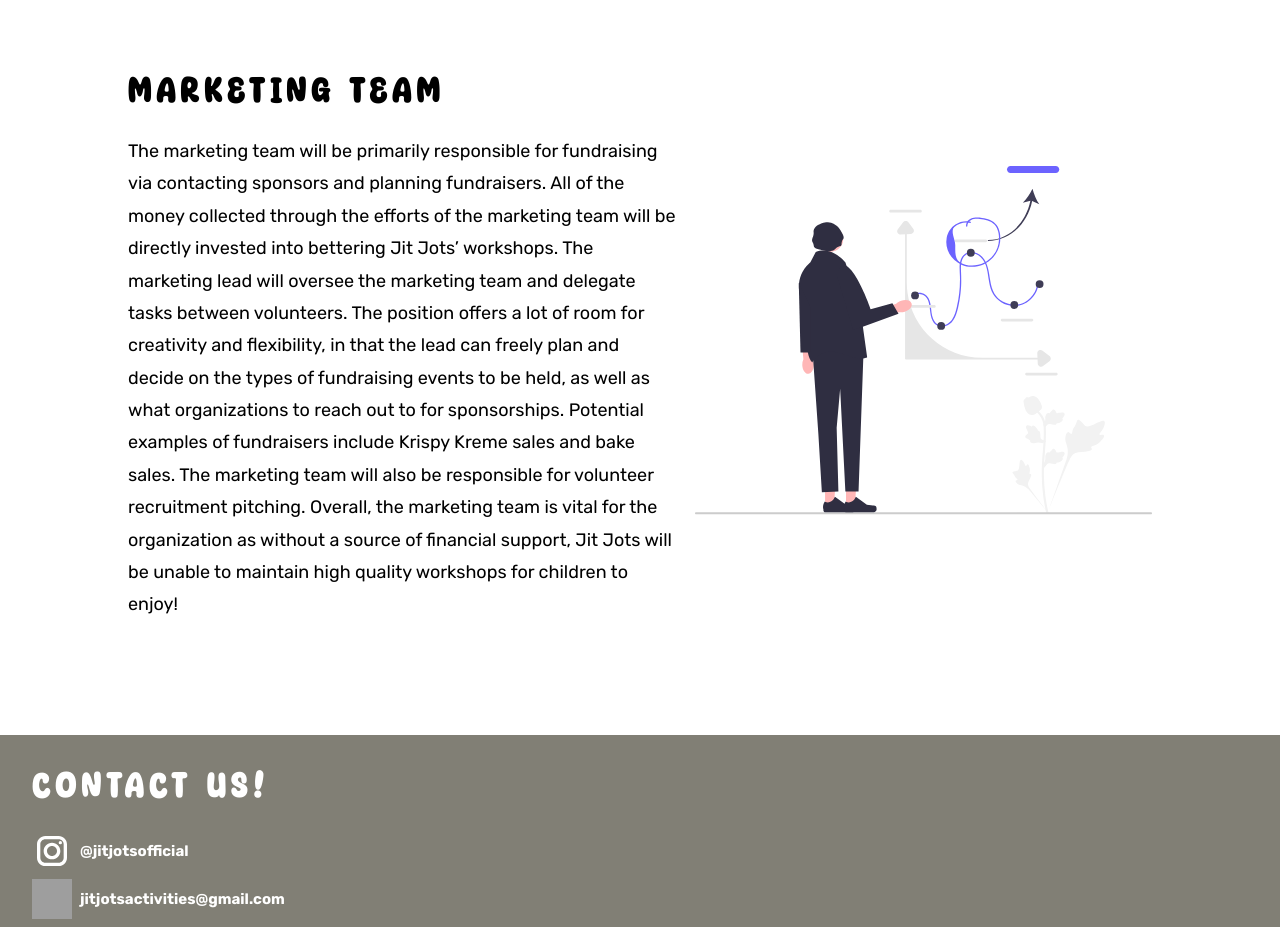
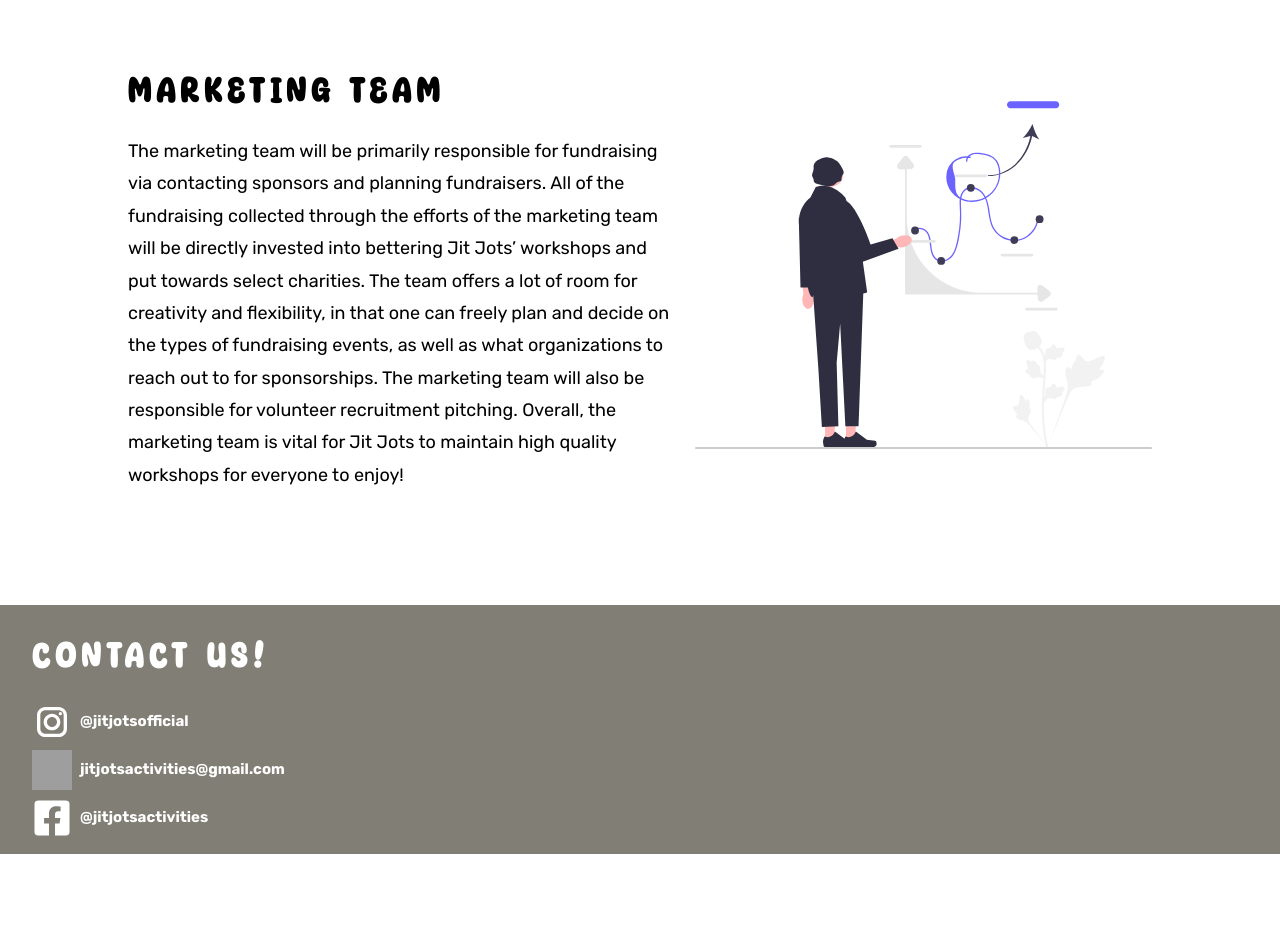
Before and after one commit to ritchiexia/jitjots, a React (Vite) app: page /get-involved in a window 1280 px wide. Shown: the part 1740-2667 px from the top of the page. After the commit the page ends 2594 px from the top, so only its background shows below. Built offline with nearby package versions, Linux system fonts and the light colour scheme; grey boxes are pictures that could not be loaded.

Commit message:
added reversed JJ and update marketing blurb

```diff
--- a/src/routes/get-involved/index.tsx
+++ b/src/routes/get-involved/index.tsx
@@ -92,19 +92,16 @@
           <h2>Marketing Team</h2>
           <p>
             The marketing team will be primarily responsible for fundraising via
-            contacting sponsors and planning fundraisers. All of the money
+            contacting sponsors and planning fundraisers. All of the fundraising
             collected through the efforts of the marketing team will be directly
-            invested into bettering Jit Jots’ workshops. The marketing lead will
-            oversee the marketing team and delegate tasks between volunteers.
-            The position offers a lot of room for creativity and flexibility, in
-            that the lead can freely plan and decide on the types of fundraising
-            events to be held, as well as what organizations to reach out to for
-            sponsorships. Potential examples of fundraisers include Krispy Kreme
-            sales and bake sales. The marketing team will also be responsible
-            for volunteer recruitment pitching. Overall, the marketing team is
-            vital for the organization as without a source of financial support,
-            Jit Jots will be unable to maintain high quality workshops for
-            children to enjoy!
+            invested into bettering Jit Jots’ workshops and put towards select
+            charities. The team offers a lot of room for creativity and
+            flexibility, in that one can freely plan and decide on the types of
+            fundraising events, as well as what organizations to reach out to
+            for sponsorships. The marketing team will also be responsible for
+            volunteer recruitment pitching. Overall, the marketing team is vital
+            for Jit Jots to maintain high quality workshops for everyone to
+            enjoy!
           </p>
         </div>
         <img
--- a/src/routes/home/index.tsx
+++ b/src/routes/home/index.tsx
@@ -4,7 +4,7 @@
 import Workshops1 from "@/assets/Workshops1.png";
 import Worksheets from "@/assets/worksheets.png";
 import JJ from "@/assets/JJ_default.png";
-import JJ_labcoat from "@/assets/JJ_labcoat.png";
+import JJ_labcoat_L from "@/assets/JJ_labcoat_L.png";
 import JJ_spacesuit from "@/assets/JJ_spacesuit.png";
 
 import "./styles.scss";
@@ -42,7 +42,7 @@
         <div style={{ position: "relative" }}>
           <img src={Workshops1} className="image" />
           <img
-            src={JJ_labcoat}
+            src={JJ_labcoat_L}
             className="image__decoration image__decoration--right"
           />
         </div>
```
Also changed, not shown: src/assets/JJ_default_L.png (added), src/assets/JJ_labcoat_L.png (added).
